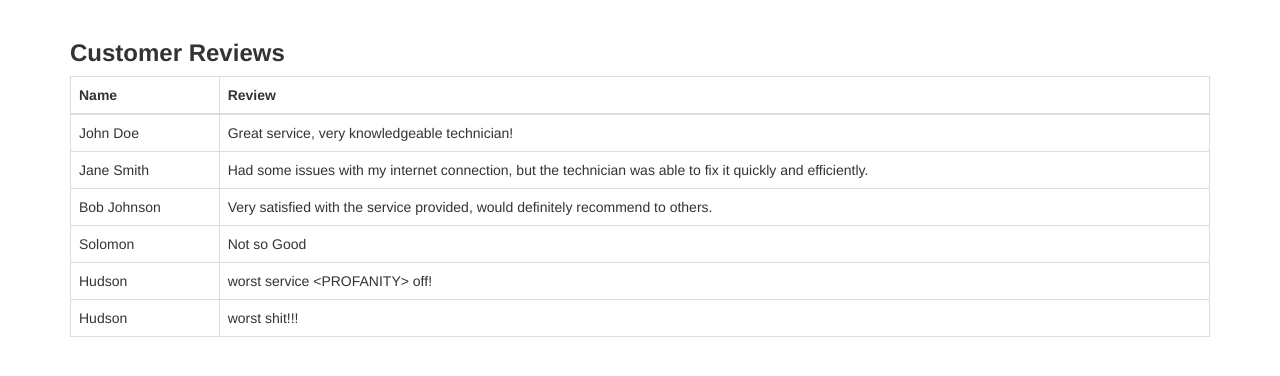
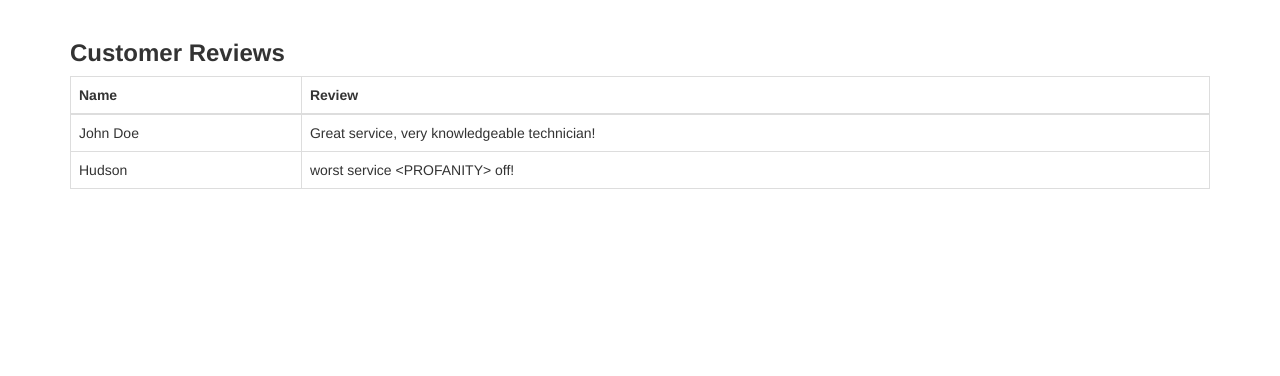
Before and after one commit to talesoftechnology/tales_with_pangea, a Flask app: page /reviews in a window 1280 px wide. Shown: the part 52-428 px from the top of the page. Run offline with Flask 3, Linux system fonts and the light colour scheme; some libraries are stand-ins or nearby versions.

Commit message:
small changes

```diff
--- a/reviews.txt
+++ b/reviews.txt
@@ -1,3 +1 @@
-Solomon~tot~ Not so Good
 Hudson~tot~ worst service <PROFANITY> off!
-Hudson~tot~ worst shit!!!
--- a/templates/results_c.html
+++ b/templates/results_c.html
@@ -14,6 +14,7 @@
                 <li><a href="/">Home</a></li>
                 <li><a href="/login_customer">Login as customer</a></li>
                 <li><a href="/login_technician">Login as technician</a></li>
+                <li><a href="/reviews">Reviews</a></li>
             </ul>
             <ul class="nav navbar-nav navbar-right">
                 <li><a href="/logout"><span class="glyphicon glyphicon-log-out"></span> Logout</a></li>
--- a/templates/reviews.html
+++ b/templates/reviews.html
@@ -34,14 +34,6 @@
                     <td>John Doe</td>
                     <td>Great service, very knowledgeable technician!</td>
                 </tr>
-                <tr>
-                    <td>Jane Smith</td>
-                    <td>Had some issues with my internet connection, but the technician was able to fix it quickly and efficiently.</td>
-                </tr>
-                <tr>
-                    <td>Bob Johnson</td>
-                    <td>Very satisfied with the service provided, would definitely recommend to others.</td>
-                </tr>
                 {% for review in reviews %}
                 <tr>
                     <td>{{ review['review'] }}</td>
```
